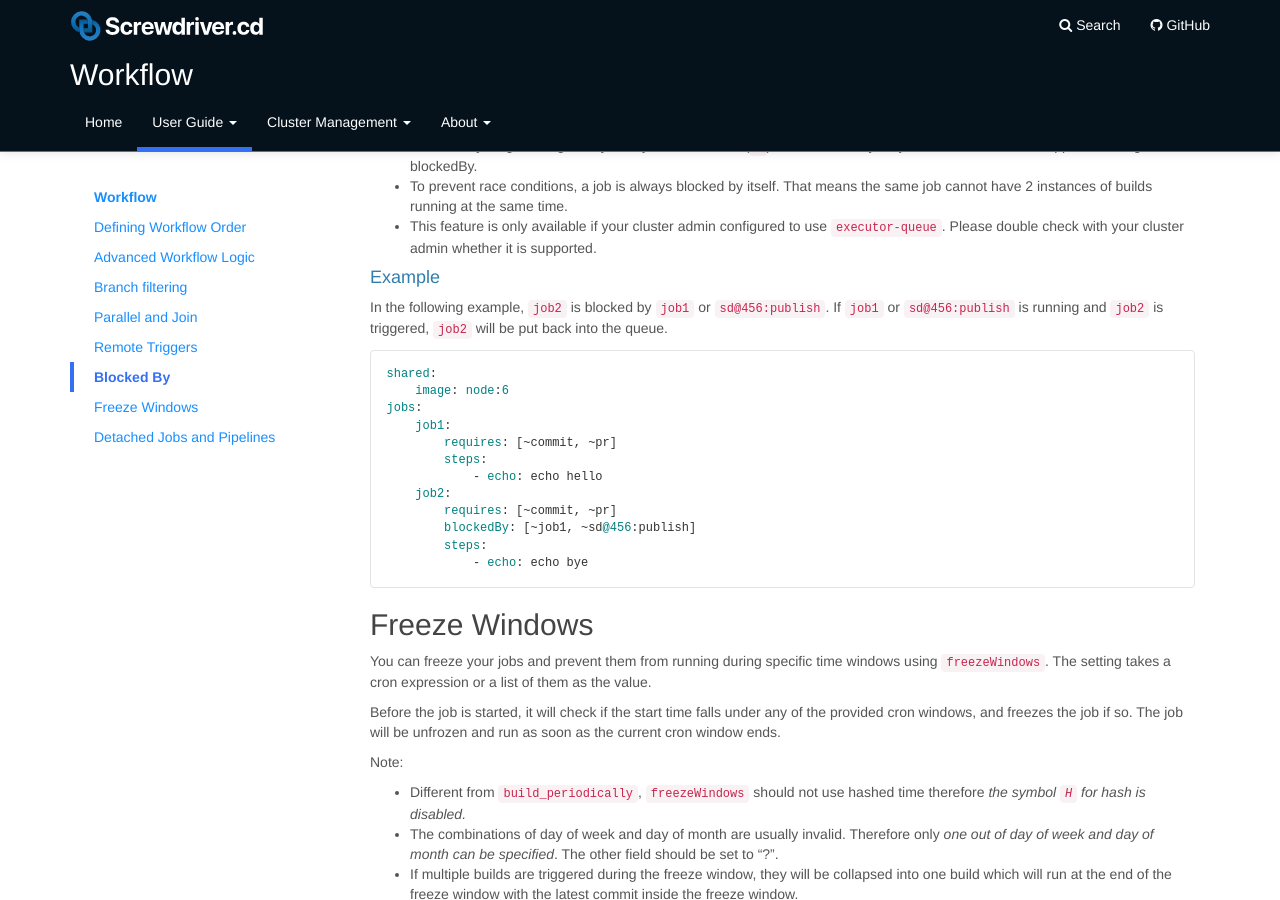
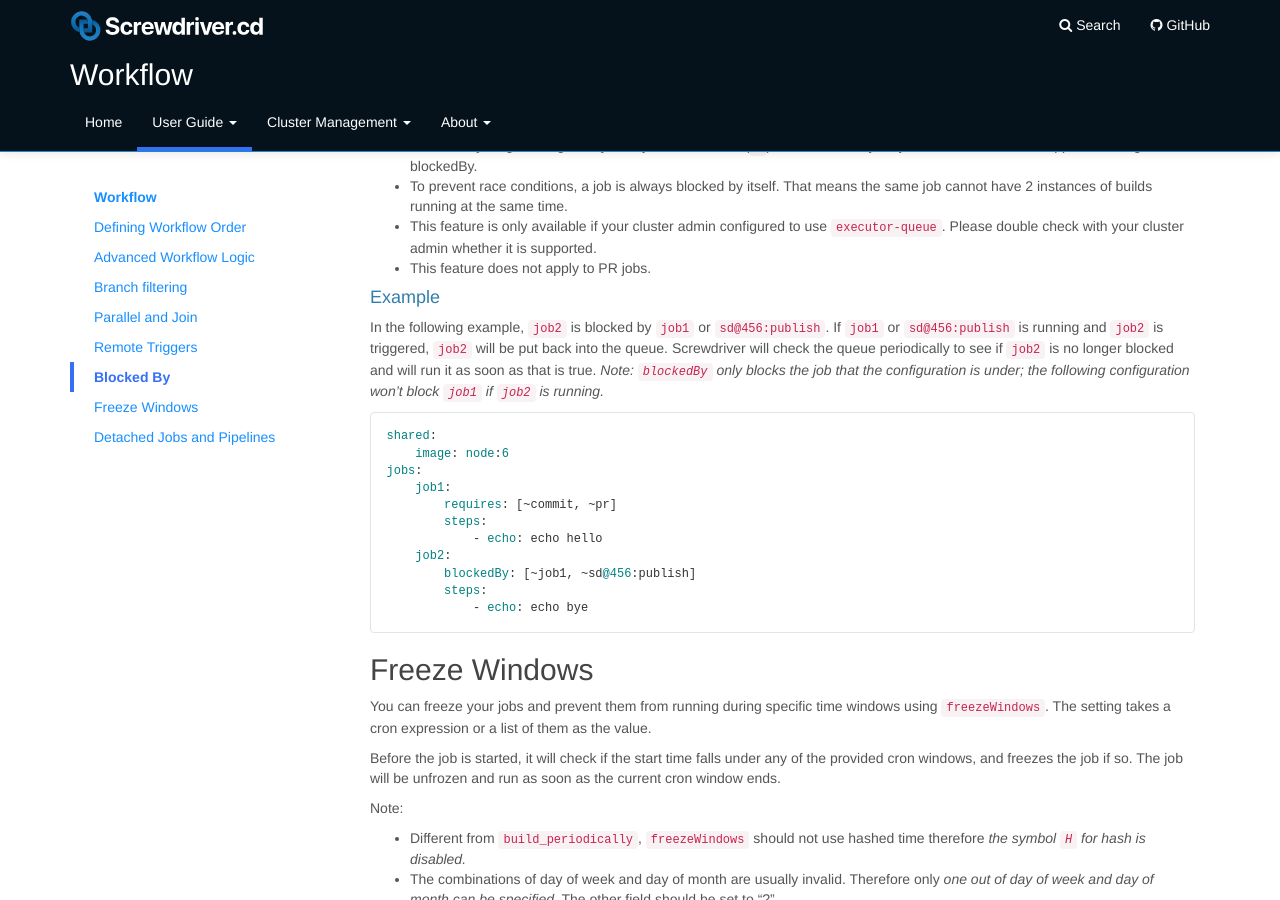
Before and after one commit to screwdriver-cd/guide, a Jekyll site: the page built from docs/user-guide/configuration/workflow.md, in a window 1280 px wide and 900 px high, scrolled down 3908 px. Built offline with Jekyll 4.4.1, drawn with Linux system fonts in a browser that asks for light colours.

Commit message:
fix: update blockedBy docs (#286)
* fix: update blockedBy docs

to clear out some confusion

````diff
--- a/docs/user-guide/configuration/workflow.md
+++ b/docs/user-guide/configuration/workflow.md
@@ -203,9 +203,10 @@ Note:
 - Since everything is using OR syntax, you need a tilde (`~`) before each of your job names. We do not support AND logic for blockedBy.
 - To prevent race conditions, a job is always blocked by itself. That means the same job cannot have 2 instances of builds running at the same time.
 - This feature is only available if your cluster admin configured to use `executor-queue`. Please double check with your cluster admin whether it is supported.
+- This feature does not apply to PR jobs.
 
 #### Example
-In the following example, `job2` is blocked by `job1` or `sd@456:publish`. If `job1` or `sd@456:publish` is running and `job2` is triggered, `job2` will be put back into the queue.
+In the following example, `job2` is blocked by `job1` or `sd@456:publish`. If `job1` or `sd@456:publish` is running and `job2` is triggered, `job2` will be put back into the queue. Screwdriver will check the queue periodically to see if `job2` is no longer blocked and will run it as soon as that is true. _Note: `blockedBy` only blocks the job that the configuration is under; the following configuration won't block `job1` if `job2` is running._
 
 ```
 shared:
@@ -216,7 +217,6 @@ jobs:
         steps:
             - echo: echo hello
     job2:
-        requires: [~commit, ~pr]
         blockedBy: [~job1, ~sd@456:publish]
         steps:
             - echo: echo bye
````
